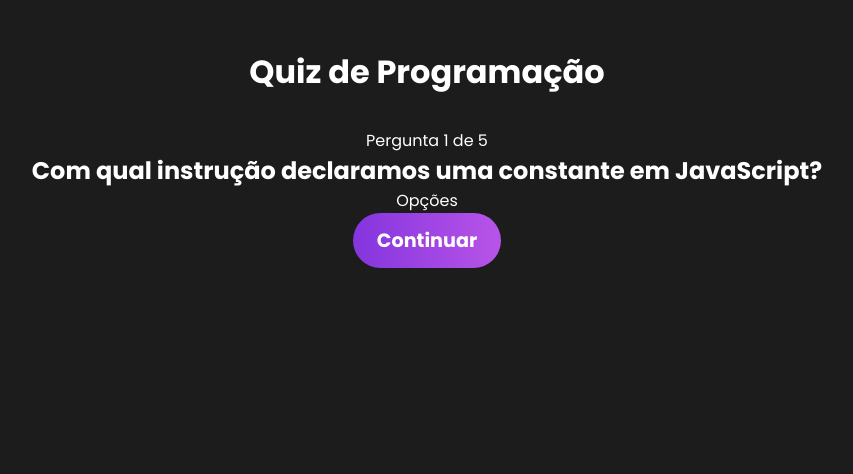
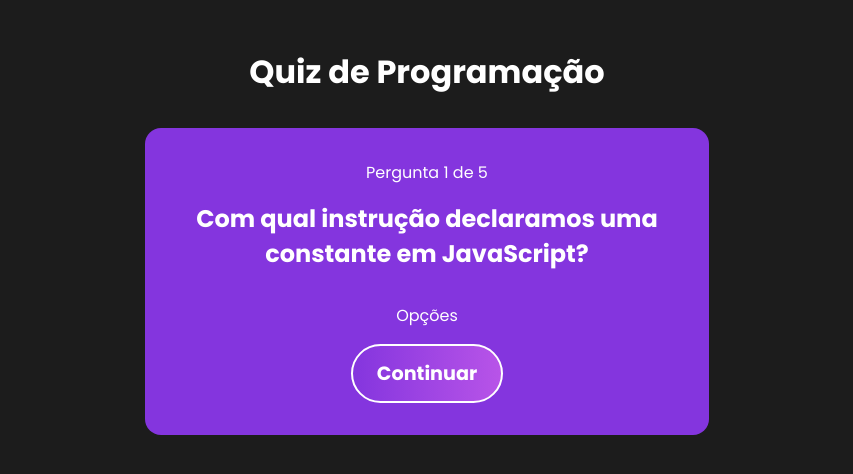
Before and after one commit to ronaldof16/quiz-futebol, a React (Vite) app: page / in a window 1280 px wide. Both pictures are taken after a click on the button "Iniciar". Shown: the top 474 px of the page, without its empty margins (213-1066 px from the left). Built offline with nearby package versions, Linux system fonts and the light colour scheme.

Commit message:
estilização do componente

```diff
--- /dev/null
+++ b/src/components/Question.css
@@ -0,0 +1,19 @@
+#question {
+    text-align: center;
+    max-width: 500px;
+    background-color: #8435de;
+    border-radius: 1rem;
+    padding: 2rem;
+}
+
+#question h2 {
+    margin-bottom: 2rem;
+}
+
+#question p {
+    margin-bottom: 1rem;
+}
+
+#question button {
+    border: 2px solid #fff;
+}
--- a/src/components/Question.jsx
+++ b/src/components/Question.jsx
@@ -1,5 +1,7 @@
 import { useContext } from "react";
 import { QuizContext } from "../context/quiz";
+
+import "./Question.css";
 
 const Question = () => {
   const [quizState, dispatch] = useContext(QuizContext);
@@ -12,7 +14,7 @@
       <div id="options-container">
         <p>Opções</p>
       </div>
-      <button>Continuar</button>
+      <button onClick={() => dispatch({ type: 'CHANGE_QUESTION'})}>Continuar</button>
     </div>
   )
 }
```
